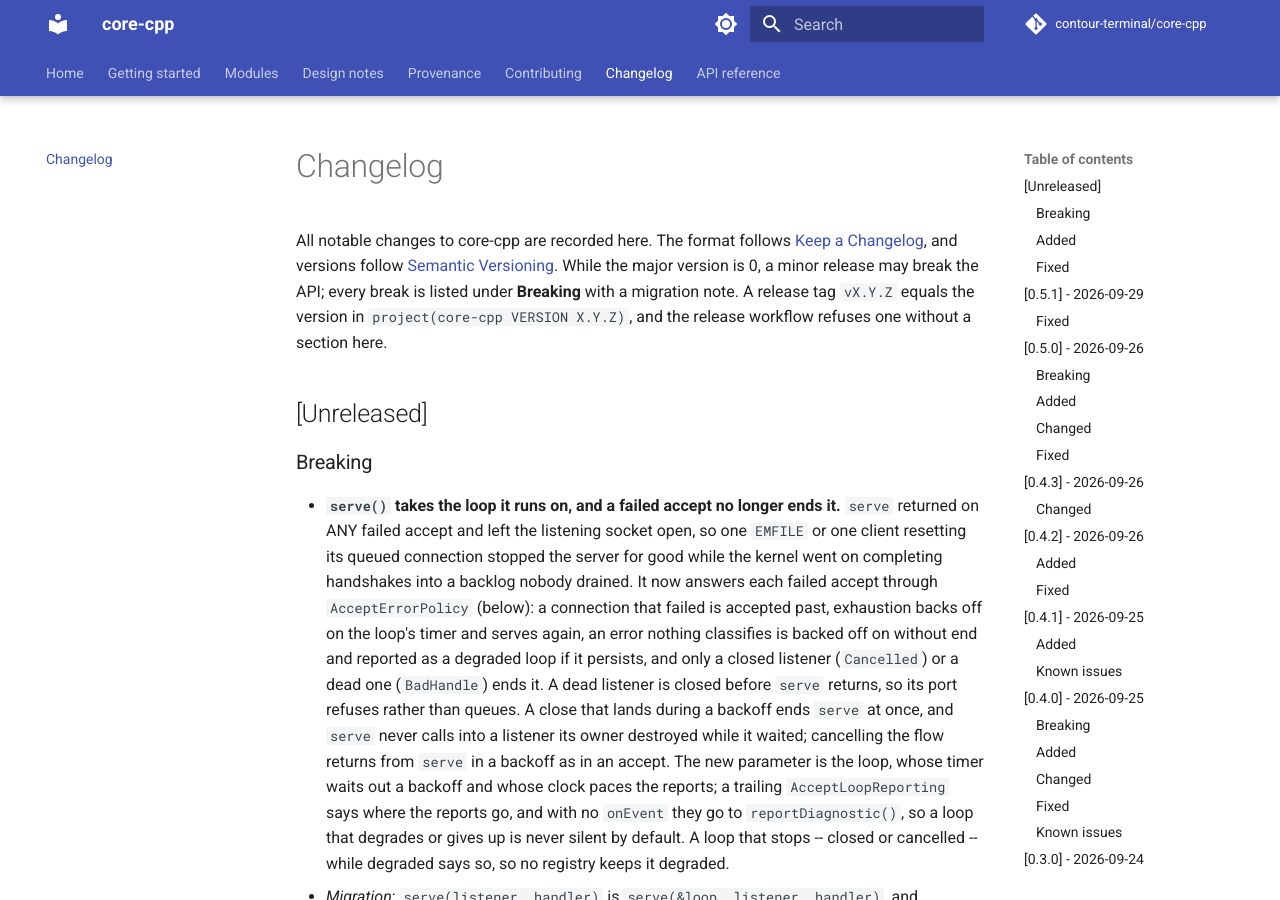
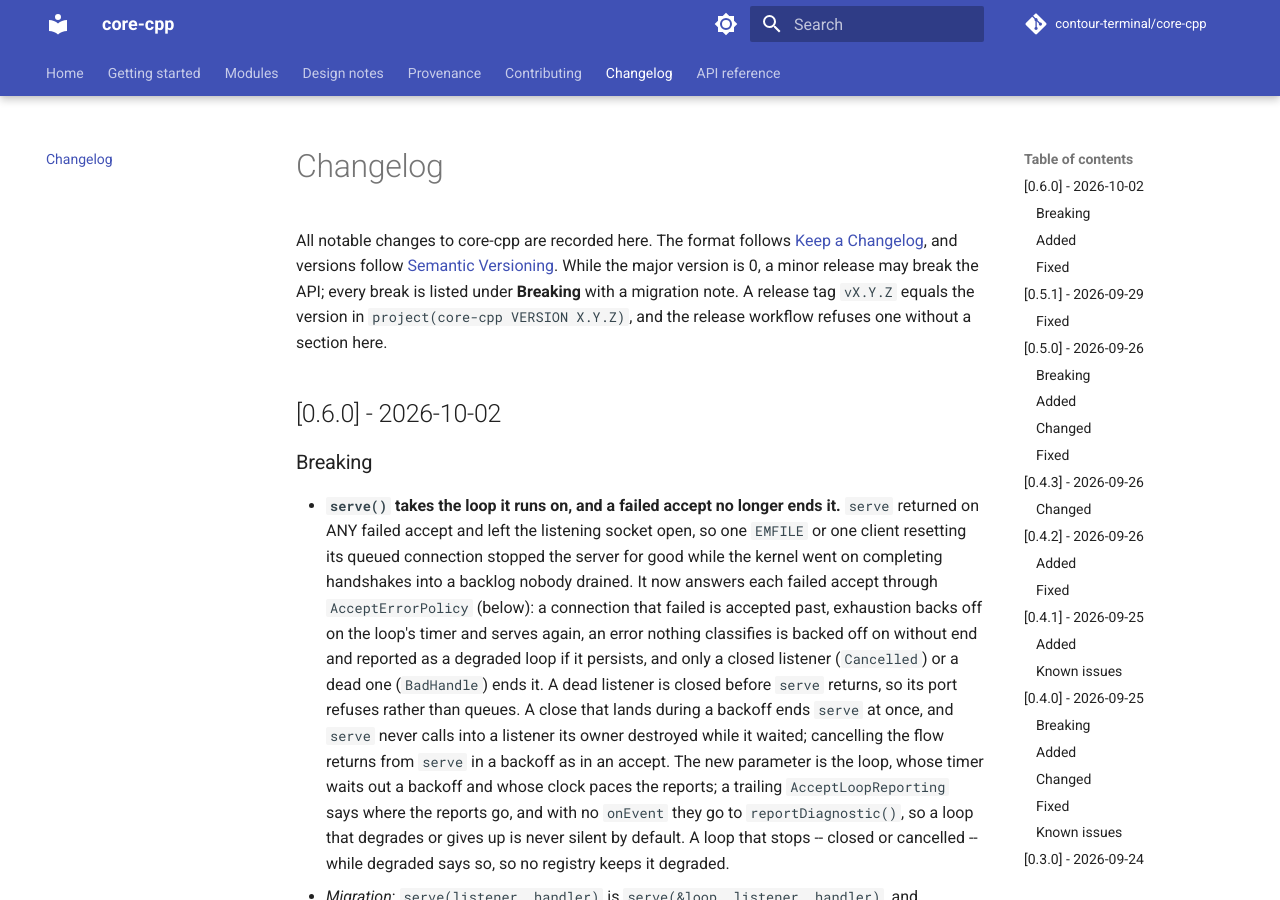
Before and after one commit to contour-terminal/core-cpp, an MkDocs documentation site: the page built from docs/changelog.md, in a window 1280 px wide and 900 px high. Built offline with MkDocs 1.6.1 and Material for MkDocs 9.7.7, drawn with Linux system fonts in a browser that asks for light colours; comment, search, counter and statistics services are not loaded.

Commit message:
Release 0.6.0
Signed-off-by: Christian Parpart <christian@parpart.family>

````diff
--- a/CHANGELOG.md
+++ b/CHANGELOG.md
@@ -7,7 +7,7 @@
 release tag `vX.Y.Z` equals the version in `project(core-cpp VERSION X.Y.Z)`, and the release
 workflow refuses one without a section here.
 
-## [Unreleased]
+## [0.6.0] - 2026-10-02
 
 ### Breaking
 
--- a/CMakeLists.txt
+++ b/CMakeLists.txt
@@ -3,7 +3,7 @@
 
 # The version literal is the source of truth; a release tag must equal it.
 project(core-cpp
-    VERSION 0.5.1
+    VERSION 0.6.0
     DESCRIPTION "Shared C++23 foundation libraries of the Contour Terminal projects"
     HOMEPAGE_URL "https://github.com/contour-terminal/core-cpp"
     LANGUAGES CXX)
--- a/docs/getting-started/cpm.md
+++ b/docs/getting-started/cpm.md
@@ -9,7 +9,7 @@
 CPMAddPackage(
     NAME core-cpp
     GITHUB_REPOSITORY contour-terminal/core-cpp
-    GIT_TAG v0.5.1
+    GIT_TAG v0.6.0
     SYSTEM YES              # core-cpp headers never trip your -Werror
     EXCLUDE_FROM_ALL YES    # build only what you link
     OPTIONS "CORE_CPP_WITH_TUI ON" "CORE_CPP_WITH_TLS OFF")
--- a/docs/getting-started/install.md
+++ b/docs/getting-started/install.md
@@ -67,7 +67,7 @@
 ```
 
 ```cmake
-CPMAddPackage(NAME core-cpp GITHUB_REPOSITORY contour-terminal/core-cpp GIT_TAG v0.5.1
+CPMAddPackage(NAME core-cpp GITHUB_REPOSITORY contour-terminal/core-cpp GIT_TAG v0.6.0
               OPTIONS "CORE_CPP_INSTALL ON")
 ```
 
````
Also changed, not shown: README.md (+2 -2 lines).
